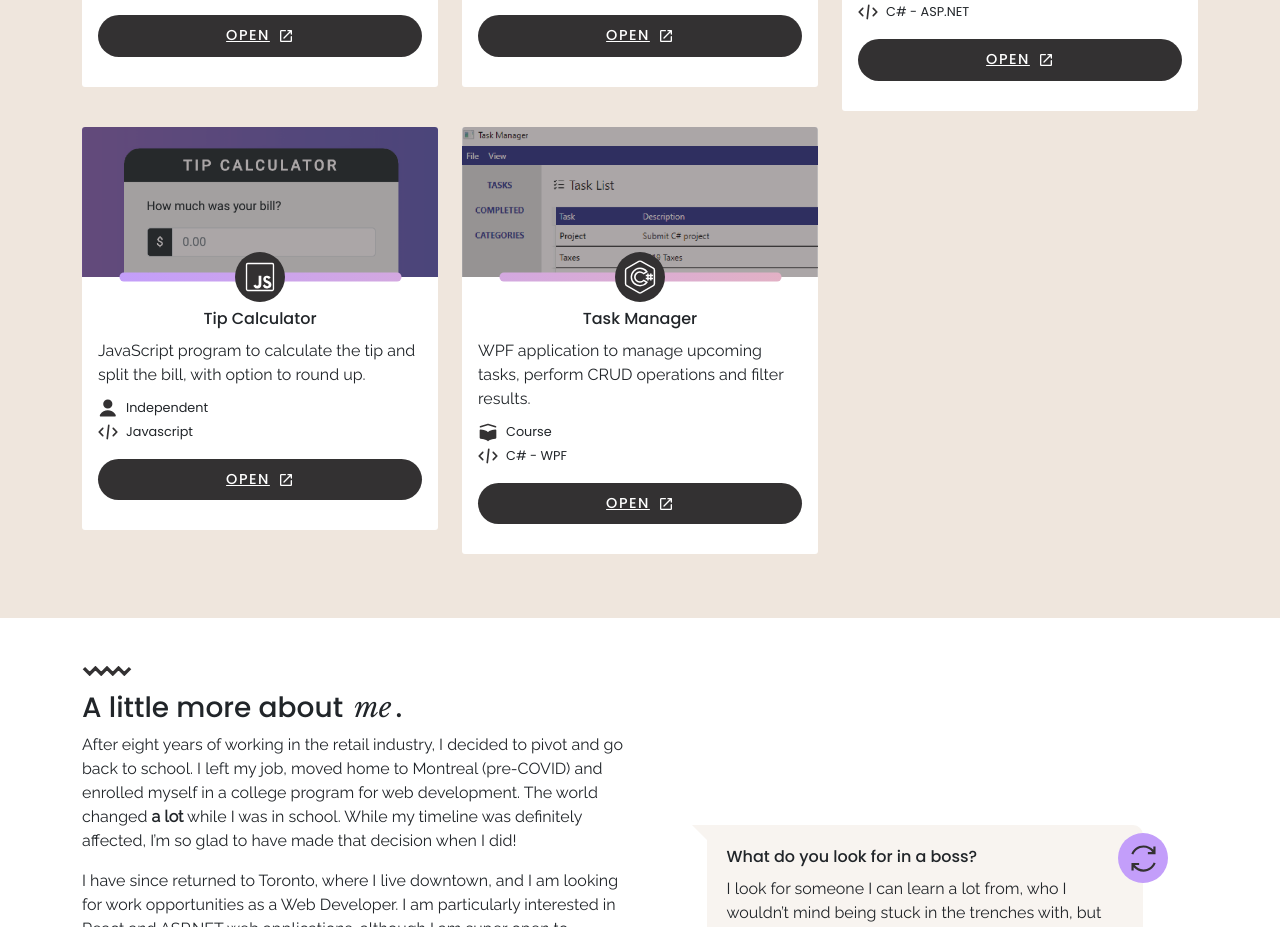
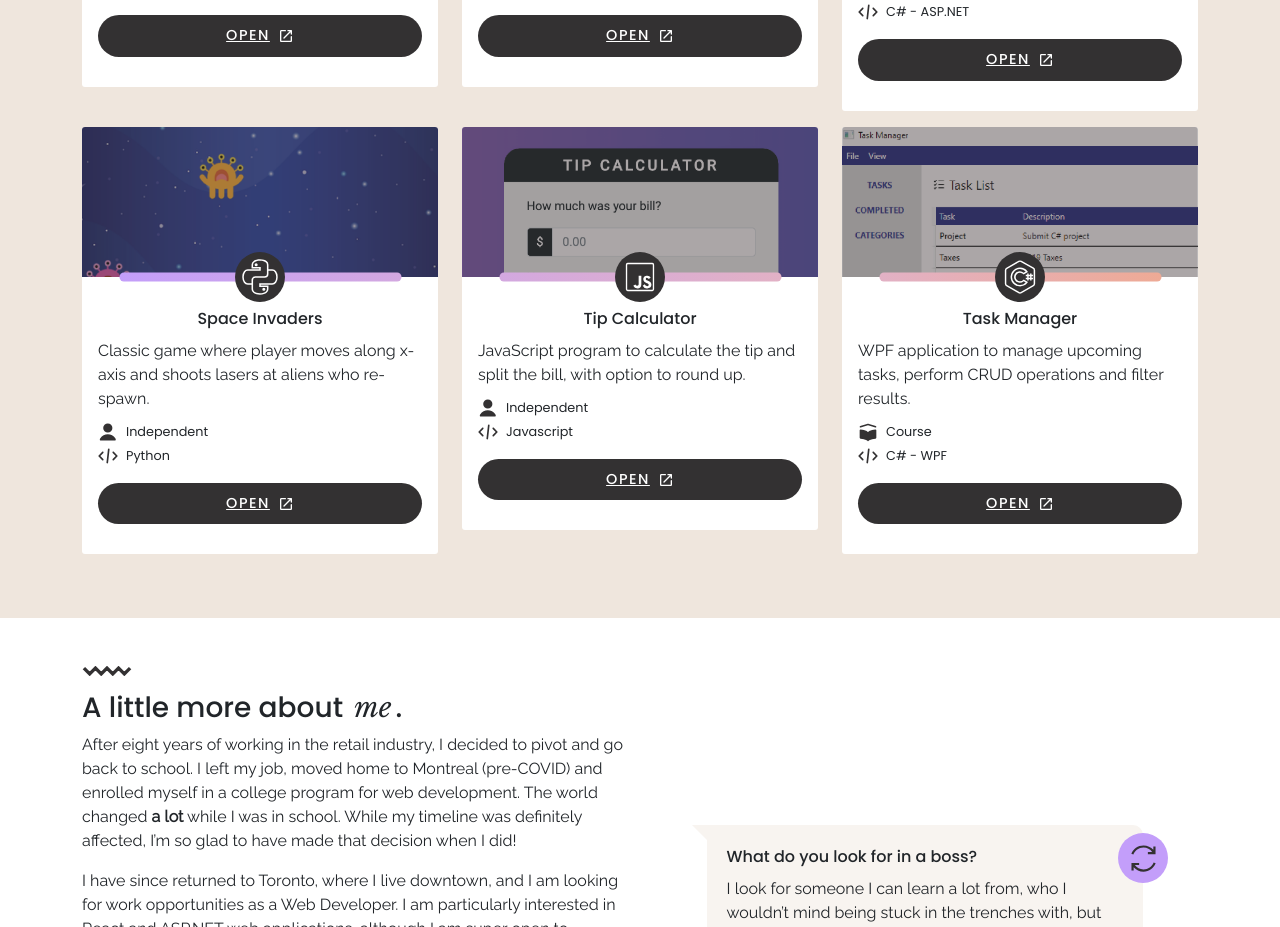
Before and after one commit to stephanieludgate/portfolio-stephanieludgate.com, a React (Create React App) app in the folder stephanieludgate.com/: page / in a window 1280 px wide. Shown: the part 1880-2807 px from the top of the page. Built offline with nearby package versions, Linux system fonts and the light colour scheme; the HTML template or start-up script is replaced by a standard one; a web font is replaced by a local one.

Commit message:
Added space invaders project content

```diff
--- a/stephanieludgate.com/src/components/Projects.js
+++ b/stephanieludgate.com/src/components/Projects.js
@@ -6,7 +6,7 @@ import IconReactSVG from '../icons/lang-react';
 import IconJavaScriptSVG from '../icons/lang-javascript';
 import IconPhpSVG from '../icons/lang-php';
 import IconCsharpSVG from '../icons/lang-csharp';
-//import IconPythonSVG from '../icons/lang-python';
+import IconPythonSVG from '../icons/lang-python';
 import GradientBar from '../icons/gradient-bar';
 import IndependentProjectSVG from '../icons/project-independent';
 import CourseProjectSVG from '../icons/project-course';
@@ -57,6 +57,9 @@ class Projects extends Component {
                                 {project.langIcon === 'csharp' && (
                                     <IconCsharpSVG/>
                                 )}
+                                {project.langIcon === 'python' && (
+                                    <IconPythonSVG/>
+                                )}
                             </div>
 
                             <div className="card-bottom">
--- a/stephanieludgate.com/src/project-content.js
+++ b/stephanieludgate.com/src/project-content.js
@@ -30,6 +30,16 @@ const projects = [
     },
 
     {
+        name: 'Space Invaders',
+        description: 'Classic game where player moves along x-axis and shoots lasers at aliens who re-spawn.',
+        type: 'Independent',
+        language: 'Python',
+        langIcon: 'python',
+        coverImg: 'thumbnail-space-invaders',
+        github: 'https://github.com/stephanieludgate/portfolio-space-invaders'
+    },
+
+    {
         name: 'Tip Calculator',
         description: 'JavaScript program to calculate the tip and split the bill, with option to round up.',
         type: 'Independent',
```
Also changed, not shown: stephanieludgate.com/public/images/thumbnail-space-invaders.png (added), 1 other file (tests, documents, lock files or other folders).
